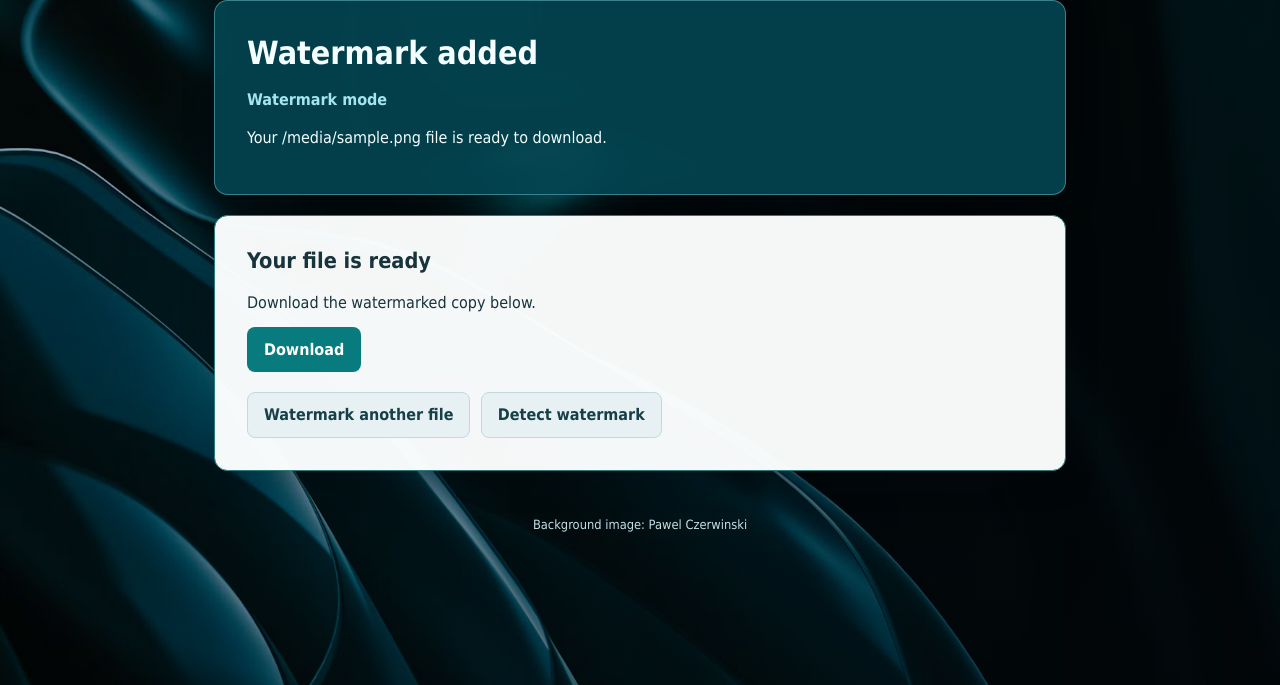
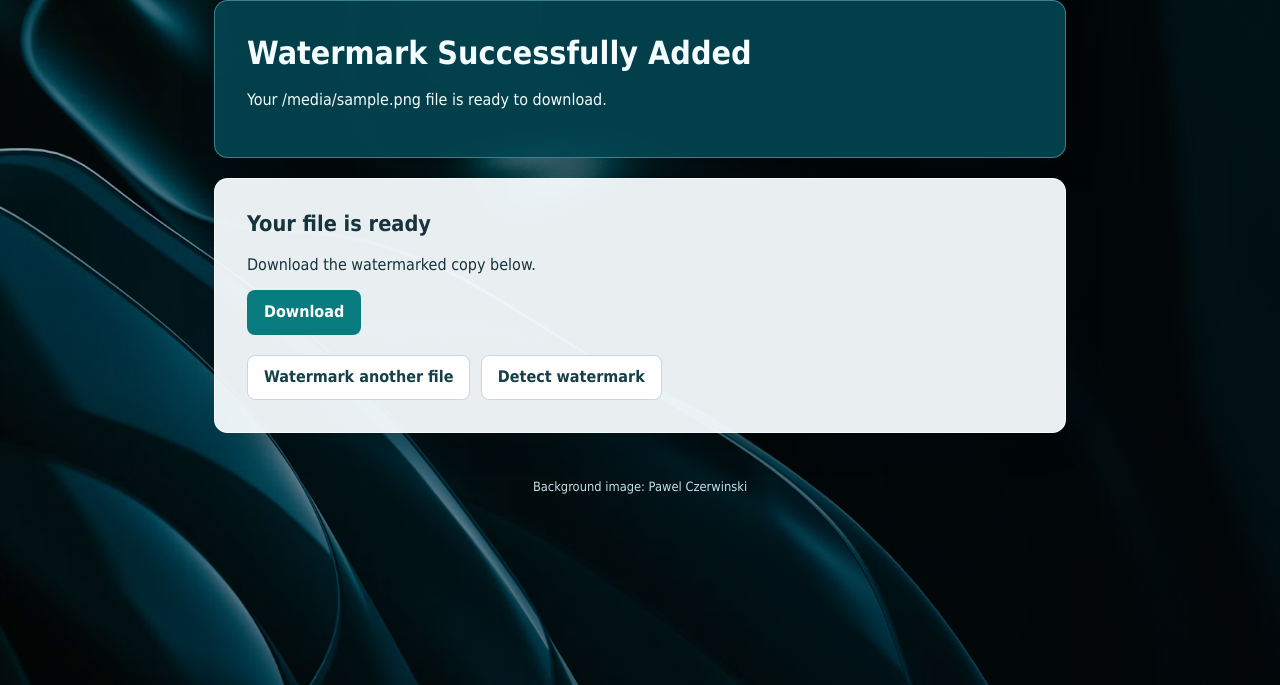
Before and after one commit to LVilleg/ece-30861, a Flask app: template Version_0.3/templates/postWatermark.html in a window 1280 px wide. Shown: the part 115-800 px from the top of the page. Run offline with Flask 3, Linux system fonts and the light colour scheme; the template is opened without the code that fills it: most values are stand-ins (such as "Sample title", 1, 10 or a date in 2020).

Commit message:
Update postWatermark.html for success messages

```diff
--- a/Version_0.3/templates/postWatermark.html
+++ b/Version_0.3/templates/postWatermark.html
@@ -2,11 +2,10 @@
 {% block page_title %}Watermark Added | AI Watermarking{% endblock %}
 {% block content %}
 <section class="panel panel--intro">
-    <h2>Watermark added</h2>
-    <p class="mode-label">Watermark mode</p>
+    <h2>Watermark Successfully Added</h2>
     <p>Your {{ file_type }} file is ready to download.</p>
 </section>
-<section class="panel panel--success" role="status">
+<section class="panel" role="status">
     <h3>Your file is ready</h3>
     <p>Download the watermarked copy below.</p>
     <form action="{{ url_for('download') }}" method="GET">
@@ -14,8 +13,8 @@
         <button type="submit" class="button">Download</button>
     </form>
     <div class="button-row">
-        <a href="{{ url_for('insert') }}" class="button button--secondary">Watermark another file</a>
-        <a href="{{ url_for('detection') }}" class="button button--secondary">Detect watermark</a>
+        <a href="{{ url_for('insert') }}" class="button button--tertiary">Watermark another file</a>
+        <a href="{{ url_for('detection') }}" class="button button--tertiary">Detect watermark</a>
     </div>
 </section>
 {% endblock %}
```
